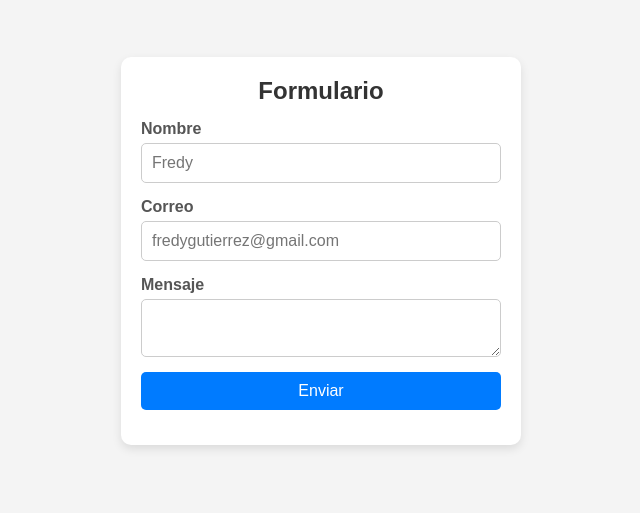
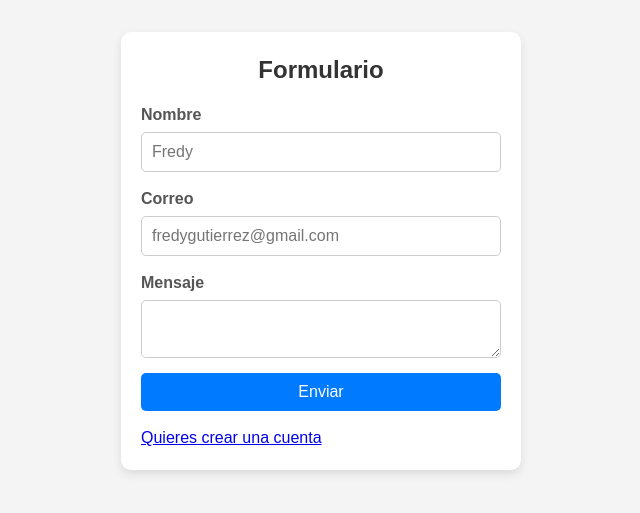
Before and after one commit to fred001-lop/Formulario-1, a plain HTML site: page index.html in a window 1280 px wide. Shown: the part 149-662 px from the top of the page, without its empty margins (319-959 px from the left). Drawn offline with Linux system fonts and the light colour scheme.

Commit message:
Add files

```diff
--- a/assets/style.css
+++ b/assets/style.css
@@ -11,6 +11,7 @@ body{
     justify-content: center;
     align-items: center;
     height: 100vh;
+    line-height: 1.5;
 }
 
 .form-container{
@@ -20,6 +21,10 @@ body{
     width: 100%;
     max-width: 400px;
     box-shadow: 0 4px 10px rgba( 0, 0, 0, 0.1);
+}
+
+.form-container{
+    animation: fadeIn 0.5s ease-in-out;
 }
 
 h2{
@@ -59,7 +64,11 @@ button{
     color: #fff;
     border: none;
     cursor: pointer;
-    transition: background 0.3s ease;
+    transition: background-color 0.3s ease;
+}
+
+button:focus{
+    outline: 2px solid #0056b3;
 }
 
 button:hover{
@@ -79,3 +88,8 @@ button:hover{
             font-size: 14px;
         }
 }
+
+@keyframes fadeIn{
+    from {opacity: 0; transform: translateY(-20px);}
+    to{opacity: 0; transform: translateY(0);}
+}
--- a/index.html
+++ b/index.html
@@ -12,12 +12,13 @@
         <h2>Formulario</h2>
     <form >
         <label for="nombre">Nombre</label>
-        <input type="text" id="nombre" name="nombre" required placeholder="Fredy">
+        <input type="text" id="nombre" name="nombre"  placeholder="Fredy">
         <label for="correo">Correo</label>
-        <input type="email"  id="correo" name="correo" required placeholder="fredygutierrez@gmail.com">
+        <input type="email"  id="correo" name="correo"  placeholder="fredygutierrez@gmail.com">
         <label for="mensaje">Mensaje</label>
         <textarea name="mensaje" id="mensaje"></textarea>
         <button type="submit">Enviar</button>
+        <a href="/html/prueba.html">Quieres crear una cuenta</a>
 
         </form>
     </div>
```
Also changed, not shown: html/prueba.html (added, +11 -0 lines).
